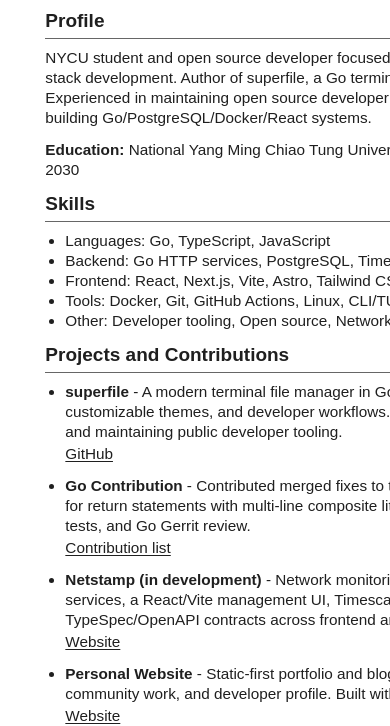
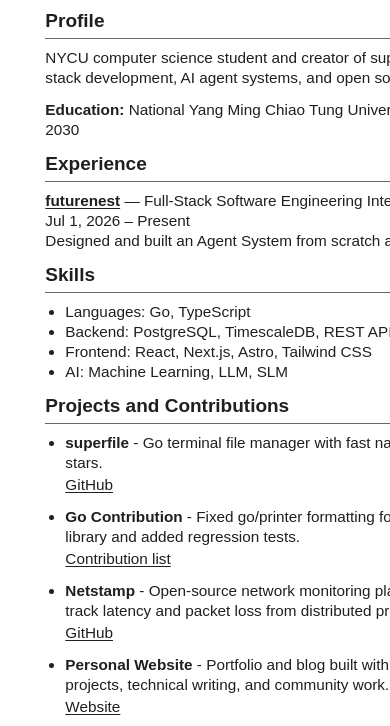
Before and after one commit to yorukot/resume, a plain HTML site: page en.html in a window 390 px wide. Shown: the part 127-853 px from the top of the page. Drawn offline with Linux system fonts and the light colour scheme.

Commit message:
feat: update my resume with new expirement

```diff
--- a/en.html
+++ b/en.html
@@ -35,22 +35,37 @@
       <section>
         <h2>Profile</h2>
         <p>
-          NYCU student and open source developer focused on Go, backend systems, CLI/TUI tools, and full-stack
-          development. Author of superfile, a Go terminal file manager with 17.4k+ GitHub stars. Experienced in
-          maintaining open source developer tools, contributing to the official Go project, and building
-          Go/PostgreSQL/Docker/React systems.
+          NYCU computer science student and creator of superfile (23.9k+ GitHub stars), with experience in full-stack
+          development, AI agent systems, and open source contributions.
         </p>
         <p><strong>Education:</strong> National Yang Ming Chiao Tung University (NYCU) - B.S. Computer Science, expected 2030</p>
       </section>
 
       <section>
+        <h2>Experience</h2>
+        <ul class="experience-list">
+          <li>
+            <div class="experience-heading">
+              <p class="experience-position">
+                <a href="https://futurenest.ai/zh/"><strong>futurenest</strong></a>
+                — Full-Stack Software Engineering Intern
+              </p>
+              <p class="experience-period"><time datetime="2026-07-01">Jul 1, 2026</time> – Present</p>
+            </div>
+            <p class="experience-description">
+              Designed and built an Agent System from scratch and developed full-stack features.
+            </p>
+          </li>
+        </ul>
+      </section>
+
+      <section>
         <h2>Skills</h2>
         <ul>
-          <li>Languages: Go, TypeScript, JavaScript</li>
-          <li>Backend: Go HTTP services, PostgreSQL, TimescaleDB, REST API, OpenAPI</li>
-          <li>Frontend: React, Next.js, Vite, Astro, Tailwind CSS</li>
-          <li>Tools: Docker, Git, GitHub Actions, Linux, CLI/TUI development</li>
-          <li>Other: Developer tooling, Open source, Networking, Observability</li>
+          <li>Languages: Go, TypeScript</li>
+          <li>Backend: PostgreSQL, TimescaleDB, REST API, OpenAPI</li>
+          <li>Frontend: React, Next.js, Astro, Tailwind CSS</li>
+          <li>AI: Machine Learning, LLM, SLM</li>
         </ul>
       </section>
 
@@ -59,41 +74,31 @@
         <ul class="project-list">
           <li>
             <p>
-              <strong>superfile</strong> - A modern terminal file manager in Go for fast navigation, a clean
-              terminal UI, customizable themes, and developer workflows. 17.4k+ GitHub stars; my main experience
-              building and maintaining public developer tooling.
+              <strong>superfile</strong> - Go terminal file manager with fast navigation and customizable themes;
+              23.9k+ GitHub stars.
             </p>
             <a href="https://github.com/yorukot/superfile">GitHub</a>
           </li>
           <li>
             <p>
-              <strong>Go Contribution</strong> - Contributed merged fixes to the official Go project, resolving
-              go/printer formatting for return statements with multi-line composite literals. Included
-              standard-library changes, regression tests, and Go Gerrit review.
+              <strong>Go Contribution</strong> - Fixed go/printer formatting for multi-line composite literals in
+              the Go standard library and added regression tests.
             </p>
             <a href="https://go-review.googlesource.com/q/author:yorukot">Contribution list</a>
           </li>
           <li>
             <p>
-              <strong>Netstamp (in development)</strong> - Network monitoring platform with Go backend APIs and
-              probing services, a React/Vite management UI, TimescaleDB storage for health/latency/history, and
-              TypeSpec/OpenAPI contracts across frontend and backend.
+              <strong>Netstamp</strong> - Open-source network monitoring platform built with Go, React, and
+              TimescaleDB to track latency and packet loss from distributed probes.
             </p>
-            <a href="#">Website</a>
+            <a href="https://github.com/yorukot/netstamp">GitHub</a>
           </li>
           <li>
             <p>
-              <strong>Personal Website</strong> - Static-first portfolio and blog for open source projects,
-              technical writing, community work, and developer profile. Built with Astro and Tailwind CSS.
+              <strong>Personal Website</strong> - Portfolio and blog built with Astro and Tailwind CSS to share
+              open-source projects, technical writing, and community work.
             </p>
             <a href="https://yorukot.me">Website</a>
-          </li>
-          <li>
-            <p>
-              <strong>ssh.yorukot.me</strong> - SSH-based personal website in Go for exploring my profile and
-              blog from a terminal. Combines network programming, terminal UI, and developer-focused interaction.
-            </p>
-            <a href="https://github.com/yorukot/ssh.yorukot.me">GitHub</a>
           </li>
         </ul>
       </section>
@@ -101,6 +106,7 @@
       <section>
         <h2>Community</h2>
         <ul>
+          <li><strong>General Chair</strong> - 2027 - SITCON</li>
           <li><strong>Speaker</strong> - 2025 - SITCON (Students' Information Technology Conference)</li>
           <li><strong>Instructor and Activities Team Member</strong> - 2025 - SITCON Camp</li>
           <li><strong>Program Committee Member</strong> - 2026 - SITCON</li>
--- a/style.css
+++ b/style.css
@@ -86,6 +86,34 @@ section > ul,
   margin-top: 9px;
 }
 
+.experience-list {
+  display: grid;
+  gap: 12px;
+  padding: 0;
+  list-style: none;
+}
+
+.experience-list > li {
+  break-inside: avoid;
+}
+
+.experience-heading {
+  display: flex;
+  align-items: flex-start;
+  justify-content: space-between;
+  gap: 16px;
+}
+
+.experience-period {
+  flex: 0 0 auto;
+  margin-top: 0;
+  white-space: nowrap;
+}
+
+.experience-description {
+  margin-top: 0;
+}
+
 p + p {
   margin-top: 12px;
 }
@@ -118,6 +146,17 @@ strong {
   margin-top: 24px;
 }
 
+@media (max-width: 700px) {
+  .experience-heading {
+    display: block;
+  }
+
+  .experience-period {
+    display: block;
+    margin-top: 0;
+  }
+}
+
 @media print {
   @page {
     size: A4;
```
Also changed, not shown: zh-tw.html (+29 -25 lines).
